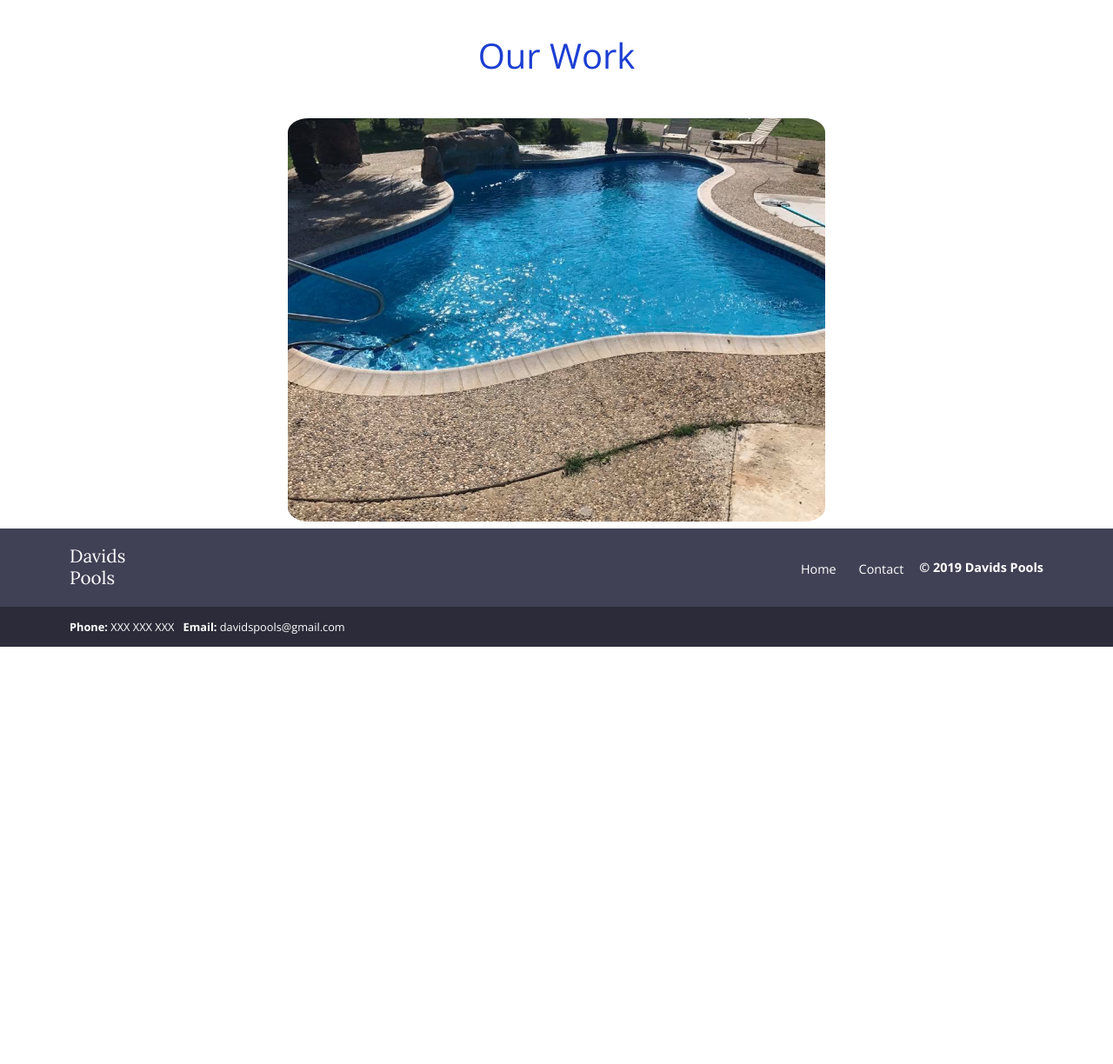
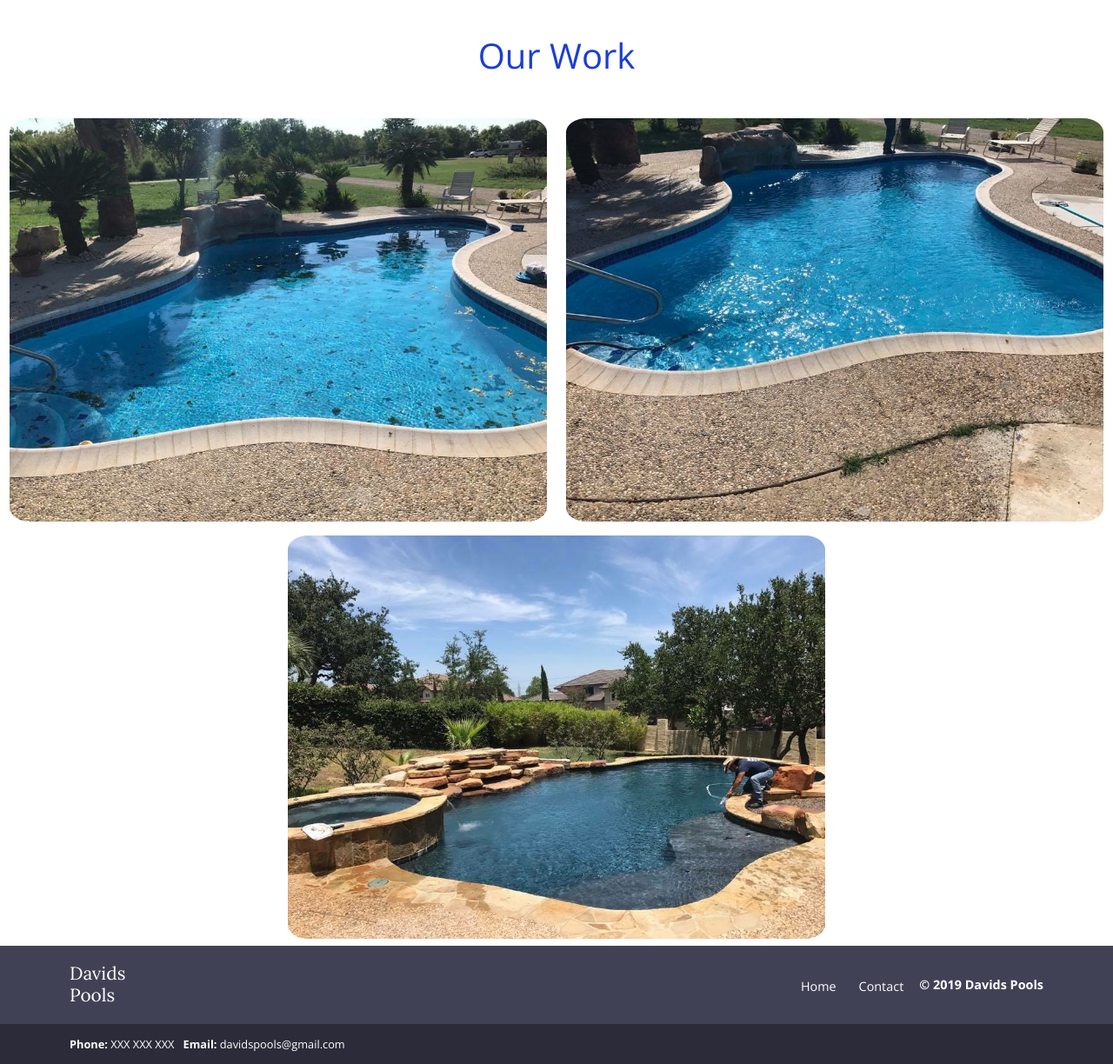
Before and after one commit to KevinRay13/davids-pools, a Gatsby site: page /testimonials in a window 1280 px wide. Shown: the part 500-1724 px from the top of the page at 87% size. Before the commit the page ends 1244 px from the top, so only its background shows below. Built offline with nearby package versions, Linux system fonts and the light colour scheme; Gatsby itself is replaced by a stand-in of ours.

Commit message:
netlify ready to go

```diff
--- a/src/pages/testimonials/index.js
+++ b/src/pages/testimonials/index.js
@@ -2,9 +2,9 @@ import React from 'react';
 import { graphql } from 'gatsby';
 import SEO from '../../components/SEO';
 import Layout from '../../layouts/index';
-// import b4 from '../../../public/images/b4.jpg';
+import b4 from './b4.jpg';
 import after from './aftr.jpg';
-// import inProgress from '../../../public/images/inPerson.jpg';
+import inProgress from './inPerson.jpg';
 
 const Testimonials = (props) => {
   const testimonials = props.data.allMarkdownRemark.edges;
@@ -28,15 +28,15 @@ const Testimonials = (props) => {
         <h1 id="ourWork">Our Work</h1>
       </div>
       <div className="gallery">
-        {/* <div id="imgBox">
+        <div id="imgBox">
           <img src={b4} alt="pool before" className="galleryImage" />
-        </div> */}
+        </div>
         <div id="imgBox">
           <img src={after} alt="pool after" className="galleryImage" />
         </div>
-        {/* <div id="imgBox">
+        <div id="imgBox">
           <img src={inProgress} alt="in progress cleaning" className="galleryImage" />
-        </div> */}
+        </div>
       </div>
     </Layout>
   );
```
Also changed, not shown: src/pages/testimonials/b4.jpg (added), src/pages/testimonials/inPerson.jpg (added).
